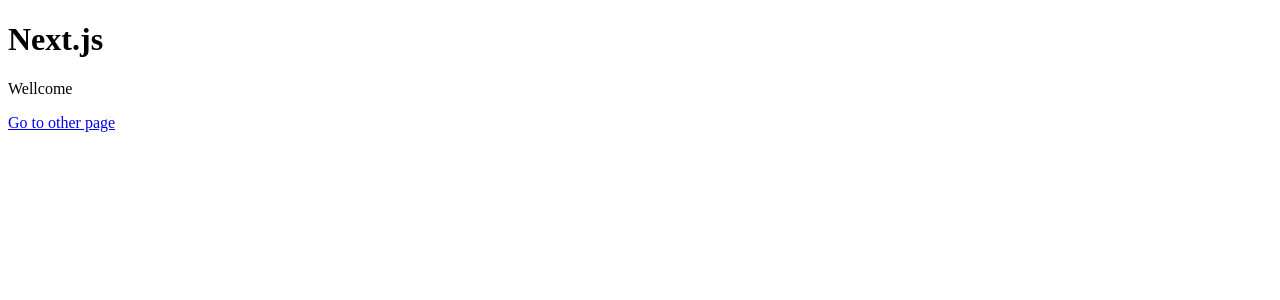
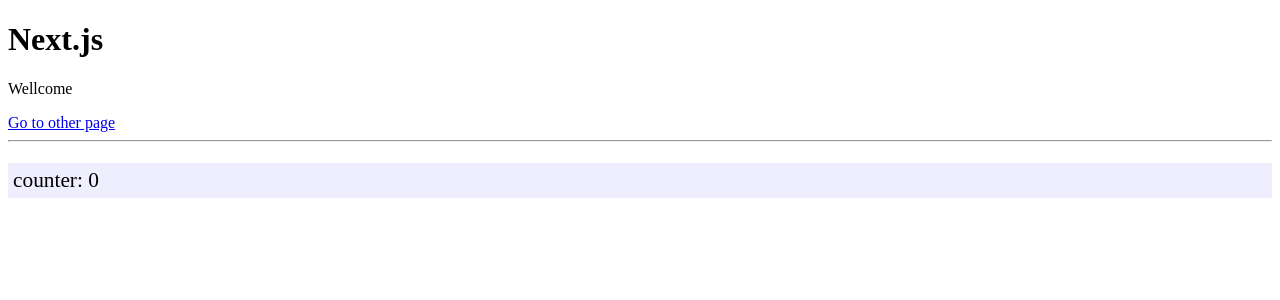
Before and after one commit to suguru-3u/nextStudy, a Next.js app: page / in a window 1280 px wide. Shown: the top 300 px of the page. Built offline with nearby package versions, Linux system fonts and the light colour scheme.

Commit message:
study next conponent

```diff
--- a/components/Counter.js
+++ b/components/Counter.js
@@ -6,7 +6,8 @@
         backgroundColor:"#eef",
         padding:"5px"
     }
-    constructor(proos){
+
+    constructor(props){
         super(props);
         this.state ={
             counter:0,
--- a/pages/index.js
+++ b/pages/index.js
@@ -1,5 +1,6 @@
 import Link from 'next/link';
 import style from '../static/Style';
+import Counter from '../components/Counter';
 
 export default () =><div>
    {style}
@@ -8,4 +9,6 @@
     <Link href="/other">
         <a>Go to other page</a>
     </Link>
+    <hr />
+    <Counter />
 </div>
```
